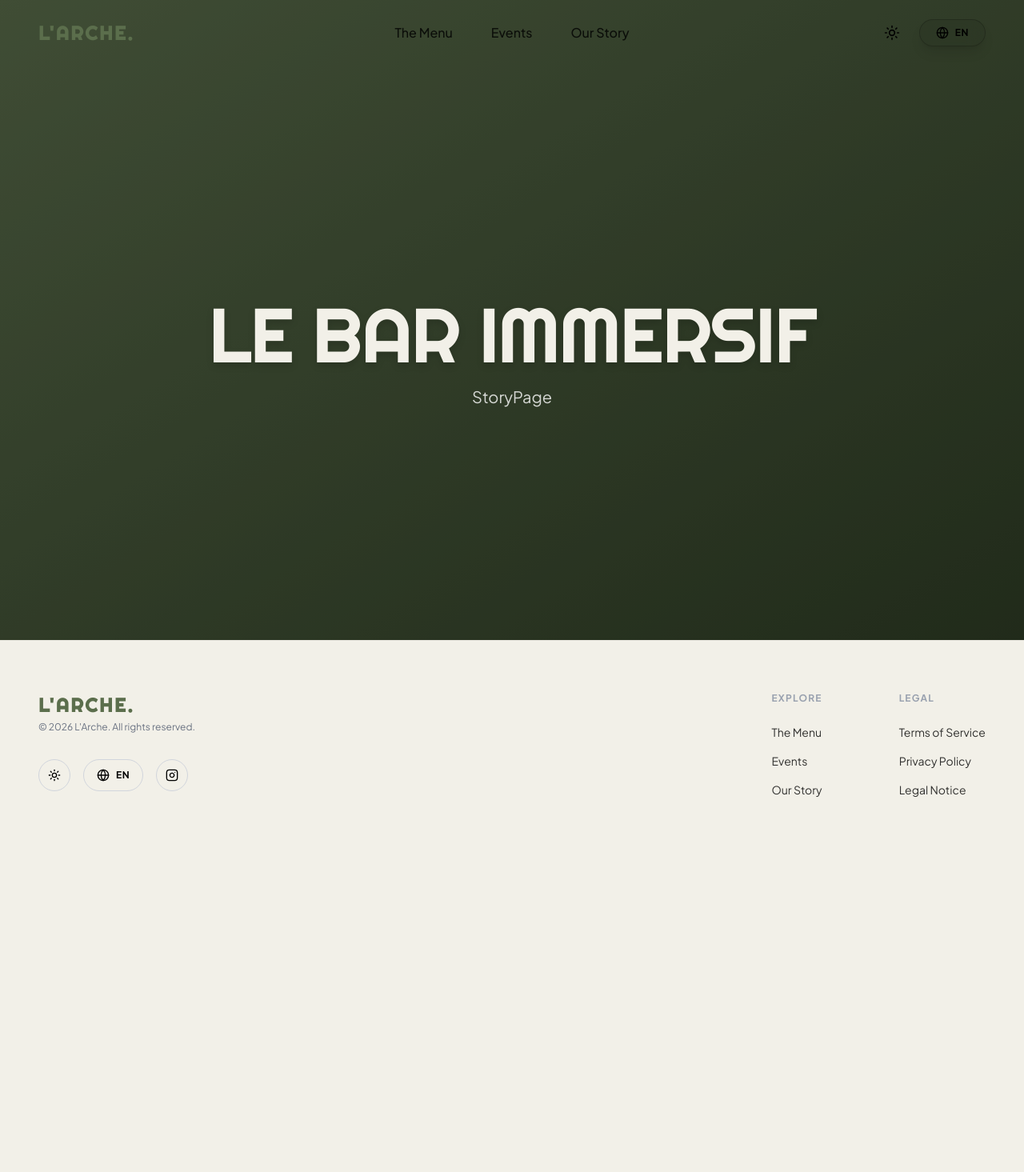
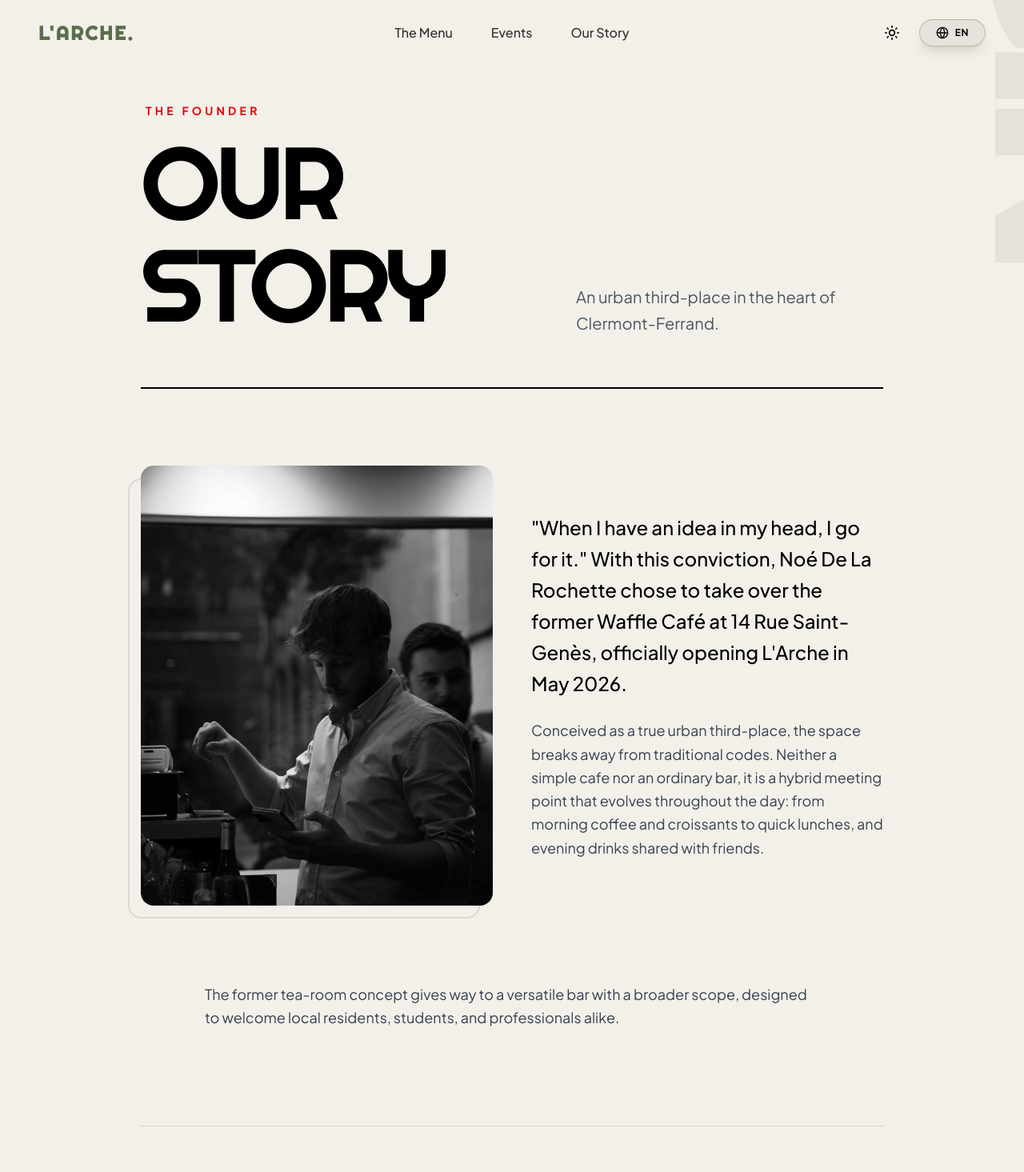
Before and after one commit to tomblanchetonWEB/larche-website, a Vue app: page /story in a window 1280 px wide. Shown: the top 1465 px of the page at 80% size. Before the commit the page ends 1061 px from the top, so only its background shows below. Built offline with nearby package versions, Linux system fonts and the light colour scheme.

Commit message:
feat: our story page

```diff
--- a/src/locales/en.json
+++ b/src/locales/en.json
@@ -71,17 +71,17 @@
   },
   "legalPage": {
     "title": "Legal Notice",
-    "date": "September 19, 2026",
+    "date": "September 21, 2026",
     "s1": {
       "title": "1. Publisher",
-      "p1": "The L'Arche website is published by [Company Name], a [Company Type] with a capital of [Amount] €, headquartered at 14 bis rue Saint Genès, 63000 Clermont-Ferrand.",
-      "p2": "Registered with the Trade and Companies Register of Clermont-Ferrand under number [SIREN Number].",
-      "p3": "Intra-community VAT number: [VAT Number].",
-      "p4": "Publication Director: [Director Name]."
+      "p1": "The L'Arche website is published by Noé De La Rochette, headquartered at 14 bis rue Saint Genès, 63000 Clermont-Ferrand.",
+      "p2": "Registered with the Trade and Companies Register under SIREN number 104 930 334 (Head office SIRET: 104 930 334 00016)[cite: 9].",
+      "p3": "Intra-community VAT number: FR18104930334[cite: 9].",
+      "p4": "Publication Director: Noé De La Rochette."
     },
     "s2": {
       "title": "2. Hosting",
-      "p1": "This website is hosted by OVH, SAS with a capital of 10,174,560 €, headquartered at 2 rue Kellermann - 59100 Roubaix - France."
+      "p1": "This website is hosted by Cloudflare, Inc., located at 101 Townsend St, San Francisco, CA 94107, USA."
     },
     "s3": {
       "title": "3. Intellectual Property",
@@ -104,7 +104,7 @@
     "s3": {
       "title": "3. Your Rights (GDPR)",
       "p1": "In accordance with applicable regulations (General Data Protection Regulation), you have the right to access, rectify, delete, and port your data.",
-      "p2": "To exercise these rights, you can contact us by phone at 07 81 41 90 35."
+      "p2": "To exercise these rights, you can contact us by phone at +33 07 81 41 90 35."
     }
   },
   "termsPage": {
@@ -146,5 +146,17 @@
       "w2": { "name": "Local IPA Pint", "desc": "Craft draft beer, citrus notes (50cl).", "price": "7.50" },
       "s1": { "name": "Homemade Iced Tea", "desc": "Peach and lemon infusion, lightly sweetened.", "price": "4.50" }
     }
+  },
+  "storyPage": {
+    "title": "Our Story",
+    "subtitle": "An urban third-place in the heart of Clermont-Ferrand.",
+    "tagline": "The Founder",
+    "p1": "\"When I have an idea in my head, I go for it.\" With this conviction, Noé De La Rochette chose to take over the former Waffle Café at 14 Rue Saint-Genès, officially opening L'Arche in May 2026.",
+    "p2": "Conceived as a true urban third-place, the space breaks away from traditional codes. Neither a simple cafe nor an ordinary bar, it is a hybrid meeting point that evolves throughout the day: from morning coffee and croissants to quick lunches, and evening drinks shared with friends.",
+    "p3": "The former tea-room concept gives way to a versatile bar with a broader scope, designed to welcome local residents, students, and professionals alike.",
+    "p4": "Anchored in one of the city's most vibrant streets, L'Arche brings a warm, complementary vibe designed to breathe new life into this landmark location on Rue Saint-Genès.",
+    "quote": "\"The neighborhood is very beautiful, it represents the city well I think.\"",
+    "imageAlt1": "Noé De La Rochette, founder of L'Arche",
+    "imageAlt2": "The bar atmosphere"
   }
 }
--- a/src/locales/fr.json
+++ b/src/locales/fr.json
@@ -71,17 +71,17 @@
   },
   "legalPage": {
     "title": "Mentions Légales",
-    "date": "19 Septembre 2026",
+    "date": "21 Septembre 2026",
     "s1": {
       "title": "1. Éditeur du site",
-      "p1": "Le site L'Arche est édité par [Nom de la Société], [Forme Juridique] au capital de [Montant] €, dont le siège social est situé au 14 bis rue Saint Genès, 63000 Clermont-Ferrand.",
-      "p2": "Immatriculée au Registre du Commerce et des Sociétés de Clermont-Ferrand sous le numéro [Numéro SIREN].",
-      "p3": "Numéro de TVA intracommunautaire : [Numéro TVA].",
-      "p4": "Directeur de la publication : [Nom du Directeur]."
+      "p1": "Le site L'Arche est édité par Noé De La Rochette (société au capital social variable), dont le siège social est situé au 14 bis rue Saint Genès, 63000 Clermont-Ferrand.",
+      "p2": "Immatriculée au Registre du Commerce et des Sociétés sous le numéro SIREN 104 930 334 (SIRET du siège : 104 930 334 00016).",
+      "p3": "Numéro de TVA intracommunautaire : FR18104930334.",
+      "p4": "Directeur de la publication : Noé De La Rochette."
     },
     "s2": {
       "title": "2. Hébergement",
-      "p1": "Ce site est hébergé par OVH, SAS au capital de 10 174 560 €, dont le siège social est situé au 2 rue Kellermann - 59100 Roubaix - France."
+      "p1": "Ce site web est hébergé par Cloudflare, Inc., dont le siège social est situé au 101 Townsend St, San Francisco, CA 94107, États-Unis."
     },
     "s3": {
       "title": "3. Propriété intellectuelle",
@@ -104,7 +104,7 @@
     "s3": {
       "title": "3. Vos droits (RGPD)",
       "p1": "Conformément à la réglementation applicable (Règlement Général sur la Protection des Données), vous disposez d'un droit d'accès, de rectification, d'effacement et de portabilité de vos données.",
-      "p2": "Pour exercer ces droits, vous pouvez nous contacter par téléphone au 07 81 41 90 35."
+      "p2": "Pour exercer ces droits, vous pouvez nous contacter par téléphone au +33 07 81 41 90 35."
     }
   },
   "termsPage": {
@@ -146,5 +146,17 @@
       "w2": { "name": "Pinte IPA Locale", "desc": "Bière pression artisanale, notes d'agrumes (50cl).", "price": "7.50" },
       "s1": { "name": "Thé Glacé Maison", "desc": "Infusion pêche et citron, très peu sucré.", "price": "4.50" }
     }
+  },
+"storyPage": {
+    "title": "Notre Histoire",
+    "subtitle": "Un tiers-lieu urbain au cœur de Clermont-Ferrand.",
+    "tagline": "Le Fondateur",
+    "p1": "« Quand j’ai une idée dans la tête, j’y vais. » C'est avec cette conviction que Noé De La Rochette a choisi de reprendre l'ancien Waffle Café au 14 rue Saint-Genès, ouvrant officiellement L'Arche en mai 2026.",
+    "p2": "Pensé comme un véritable tiers-lieu urbain, l'espace s'affranchit des codes classiques. Ni simple café, ni bar ordinaire, c'est un point de rencontre hybride qui vit au rythme de la journée : du café-croissant matinal au déjeuner sur le pouce, jusqu'aux verres partagés entre amis le soir.",
+    "p3": "L'ancien concept orienté salon de thé laisse place à un bar polyvalent, plus large dans ses usages et sa clientèle, pour s'adapter aussi bien aux habitants du quartier, aux étudiants qu'aux actifs.",
+    "p4": "Ancré dans l'une des rues les plus vivantes de la ville, L'Arche apporte une offre complémentaire et chaleureuse, conçue pour faire vivre ce lieu emblématique de la rue Saint-Genès.",
+    "quote": "« Le quartier est très beau, il représente bien la ville je trouve. »",
+    "imageAlt1": "Noé De La Rochette, fondateur de L'Arche",
+    "imageAlt2": "L'ambiance du bar"
   }
 }
--- a/src/views/LandingPage.vue
+++ b/src/views/LandingPage.vue
@@ -113,7 +113,7 @@ const scrollToInfo = () => {
           </p>
         </div>
 
-        <div class="grid grid-cols-1 md:grid-cols-3 gap-6 h-[800px] md:h-[600px]">
+        <div class="grid grid-cols-1 md:grid-cols-3 gap-6 h-200 md:h-150">
           <!-- Image 1 (Large, spans 2 columns and 2 rows on desktop) -->
           <div class="rounded-2xl w-full h-full md:col-span-2 md:row-span-2 transition-all duration-300 hover:opacity-90 cursor-pointer overflow-hidden bg-black/5">
             <img :src="atmosphere1Img" alt="L'Arche Ambiance 1" class="w-full h-full object-cover" />
@@ -160,7 +160,7 @@ const scrollToInfo = () => {
             <div class="flex items-center gap-1">
               <Star v-for="s in 5" :key="s" class="w-4 h-4 fill-arche-green text-arche-green dark:fill-arche-beige dark:text-arche-beige" />
             </div>
-            <p class="font-sans text-base md:text-lg text-gray-800 dark:text-gray-200 italic leading-relaxed flex-grow">
+            <p class="font-sans text-base md:text-lg text-gray-800 dark:text-gray-200 italic leading-relaxed grow">
               "{{ $t(`reviews.r${i}.text`) }}"
             </p>
             <p class="font-sans text-sm md:text-base font-bold text-arche-green dark:text-arche-beige tracking-wide">
--- a/src/views/StoryPage.vue
+++ b/src/views/StoryPage.vue
@@ -1,18 +1,77 @@
 <script setup>
+import { onMounted } from 'vue'
+import noeImg from '../assets/images/noe.jpg'
+import placeImg from '../assets/images/place.png'
+
+onMounted(() => {
+  window.scrollTo(0, 0)
+})
 </script>
 
 <template>
-  <main class="relative w-full h-screen overflow-hidden bg-arche-green flex items-center justify-center">
-    <div class="absolute inset-0 bg-linear-to-br from-arche-green to-[#2a3821] opacity-90 z-0"></div>
-    <div class="absolute inset-0 bg-black/30 z-10"></div>
-    <div class="relative z-20 text-center flex flex-col items-center mt-20">
-      <h1 class="font-display text-5xl md:text-8xl text-arche-beige tracking-tight mb-4 drop-shadow-lg">
-        LE BAR IMMERSIF
-      </h1>
-      <p class="text-white/80 font-sans text-lg md:text-xl max-w-md">
-        StoryPage
-      </p>
+  <div class="w-full min-h-screen bg-arche-beige dark:bg-surface-dark transition-colors duration-300 pt-32 pb-24 md:pb-40 selection:bg-arche-green selection:text-white dark:selection:bg-arche-beige dark:selection:text-surface-dark overflow-hidden relative">
+    <div class="absolute top-40 -right-20 text-[12rem] md:text-[20rem] font-display font-bold uppercase opacity-5 text-black dark:text-arche-beige pointer-events-none select-none tracking-tighter leading-none z-0 rotate-90 origin-right hidden lg:block">
+      ORIGIN
     </div>
 
-  </main>
+    <div class="max-w-5xl mx-auto px-6 md:px-12 relative z-10">
+      <div class="w-full border-b-2 border-black dark:border-arche-beige pb-8 md:pb-16 mb-16 md:mb-24 flex flex-col md:flex-row justify-between items-start md:items-end gap-6">
+        <div class="flex flex-col gap-4">
+          <p class="font-sans text-xs md:text-sm font-bold uppercase tracking-[0.3em] text-red-600 dark:text-red-500 ml-1 md:ml-1.5">
+            {{ $t('storyPage.tagline') }}
+          </p>
+          <h1 class="font-display text-6xl md:text-8xl lg:text-9xl uppercase tracking-tighter text-black dark:text-arche-beige leading-none">
+            {{ $t('storyPage.title') }}
+          </h1>
+        </div>
+        <p class="font-sans text-lg md:text-xl font-light text-gray-600 dark:text-arche-beige/70 max-w-sm leading-relaxed">
+          {{ $t('storyPage.subtitle') }}
+        </p>
+      </div>
+
+      <div class="flex flex-col gap-16">
+        <div class="grid grid-cols-1 lg:grid-cols-12 gap-12 items-center">
+          <div class="lg:col-span-6 relative group">
+            <div class="w-full aspect-[4/5] rounded-2xl overflow-hidden bg-black/5 dark:bg-white/5 relative z-10">
+              <img :src="noeImg" :alt="$t('storyPage.imageAlt1')" class="w-full h-full object-cover grayscale group-hover:grayscale-0 transition-all duration-700" />
+            </div>
+            <div class="absolute -bottom-4 -left-4 w-full h-full border-2 border-black/10 dark:border-arche-beige/10 rounded-2xl z-0 hidden md:block"></div>
+          </div>
+
+          <div class="lg:col-span-6 flex flex-col gap-6">
+            <p class="font-sans text-xl md:text-2xl font-medium text-black dark:text-arche-beige leading-relaxed">
+              {{ $t('storyPage.p1') }}
+            </p>
+            <p class="font-sans text-base md:text-lg text-gray-700 dark:text-arche-beige/80 leading-relaxed font-light">
+              {{ $t('storyPage.p2') }}
+            </p>
+          </div>
+        </div>
+
+        <div class="max-w-3xl mx-auto w-full flex flex-col gap-6 my-8">
+          <p class="font-sans text-base md:text-lg text-gray-700 dark:text-arche-beige/80 leading-relaxed font-light">
+            {{ $t('storyPage.p3') }}
+          </p>
+        </div>
+
+        <div class="my-6 py-12 border-y border-black/10 dark:border-arche-beige/20 text-center">
+          <h2 class="font-display text-2xl md:text-4xl uppercase tracking-widest text-arche-green dark:text-arche-beige leading-snug">
+            {{ $t('storyPage.quote') }}
+          </h2>
+        </div>
+
+        <div class="w-full aspect-[16/9] rounded-2xl overflow-hidden bg-black/5 dark:bg-white/5 border border-black/10 dark:border-white/10 my-4">
+          <img :src="placeImg" :alt="$t('storyPage.imageAlt2')" class="w-full h-full object-cover" />
+        </div>
+
+        <div class="max-w-3xl mx-auto w-full flex flex-col gap-6 mt-8">
+          <p class="font-sans text-base md:text-lg text-gray-700 dark:text-arche-beige/80 leading-relaxed font-light">
+            {{ $t('storyPage.p4') }}
+          </p>
+        </div>
+
+      </div>
+
+    </div>
+  </div>
 </template>
```
Also changed, not shown: src/views/MenuPage.vue (+9 -9 lines), src/assets/images/place.png (added).
